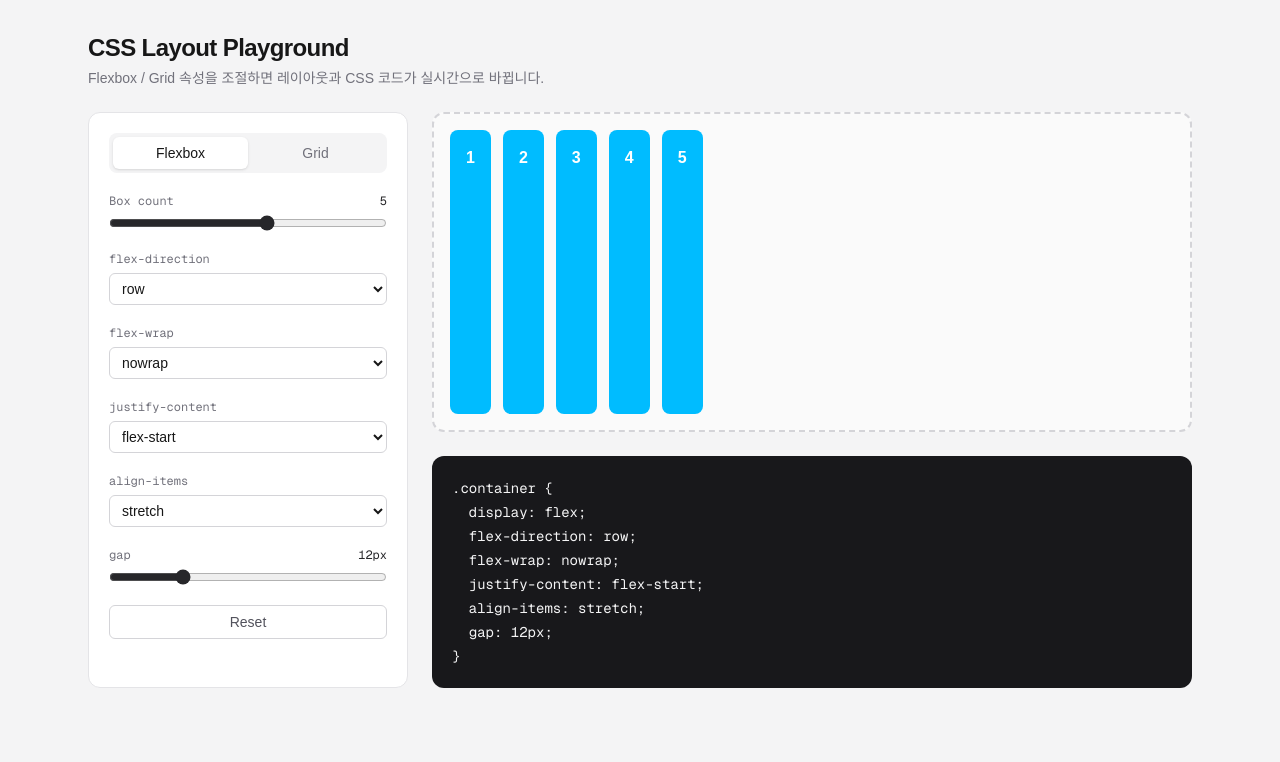
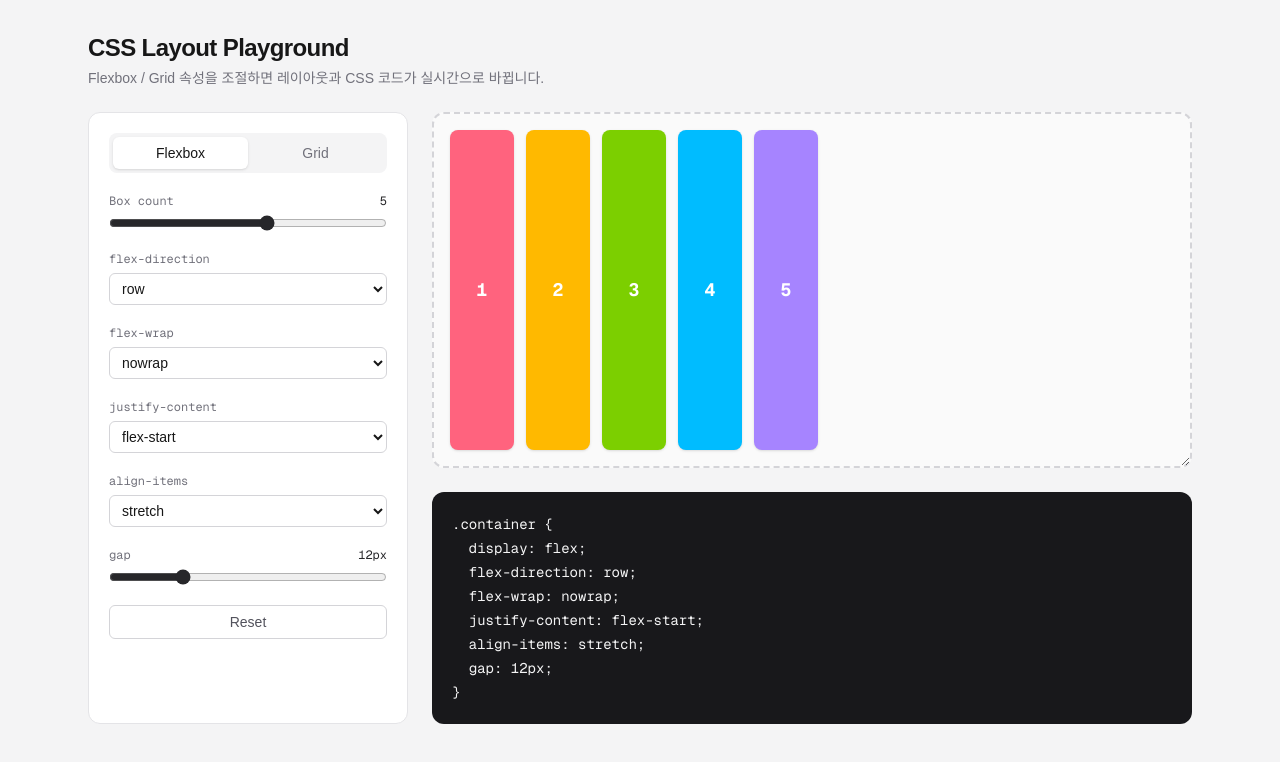
Before and after one commit to lym-bin/css-layout-playground, a Next.js app: page / in a window 1280 px wide. Shown: the top 762 px of the page. Built offline with nearby package versions, Linux system fonts and the light colour scheme.

Commit message:
feat: PreviewCanvas 분리 및 박스별 색상/높이 적용

```diff
--- a/src/components/layout-playground/LayoutPlayground.tsx
+++ b/src/components/layout-playground/LayoutPlayground.tsx
@@ -2,15 +2,16 @@
 // 플레이그라운드 전체를 조립하는 클라이언트 컴포넌트.
 // - 상태(PlaygroundState)를 여기 한 곳에서만 보관
 // - 왼쪽: ControlPanel / 오른쪽: 미리보기 + CSS 출력
-// - 미리보기와 CSS 출력은 이후 PreviewCanvas / CodeOutput 으로 교체 예정
+// - CSS 출력은 이후 CodeOutput 으로 교체 예정
 
 "use client";
 
 import { useState } from "react";
 import { INITIAL_STATE } from "@/lib/layout/constants";
-import { generateCss, toContainerStyle } from "@/lib/layout/generateCss";
+import { generateCss } from "@/lib/layout/generateCss";
 import type { PlaygroundState } from "@/lib/layout/types";
 import ControlPanel from "./ControlPanel";
+import PreviewCanvas from "./PreviewCanvas";
 
 export default function LayoutPlayground() {
   const [state, setState] = useState<PlaygroundState>(INITIAL_STATE);
@@ -20,22 +21,9 @@ export default function LayoutPlayground() {
       <ControlPanel state={state} setState={setState} />
 
       <section className="flex min-w-0 flex-col gap-6">
-        {/* TODO: PreviewCanvas 로 교체 */}
-        <div
-          className="min-h-80 rounded-xl border-2 border-dashed border-zinc-300 bg-zinc-50 p-4 dark:border-zinc-700 dark:bg-zinc-900"
-          style={toContainerStyle(state)}
-        >
-          {Array.from({ length: state.boxCount }, (_, i) => (
-            <div
-              key={i}
-              className="rounded-lg bg-sky-400 p-4 font-bold text-white"
-            >
-              {i + 1}
-            </div>
-          ))}
-        </div>
+        <PreviewCanvas state={state} />
 
-        {/* TODO: CodeOutput 으로 교체 */}
+        {/* TODO: CodeOutput으로 교체*/}
         <pre className="overflow-x-auto rounded-xl bg-zinc-900 p-5 font-mono text-sm leading-6 text-zinc-100">
           {generateCss(state)}
         </pre>
--- /dev/null
+++ b/src/components/layout-playground/PreviewCanvas.tsx
@@ -0,0 +1,47 @@
+// src/components/layout-playground/PreviewCanvas.tsx
+
+// 오른쪽 위 미리보기 영역.
+// - 상태를 style 객체로 바꿔(toContainerStyle) 컨테이너에 적용
+// - 박스마다 색/높이를 다르게 줘서 정렬,순서 변화가 눈에 보이게 함.
+// - 바깥 테두리를 좌우로 드래그해 너비를 줄여볼 수 잇음(wrap 확인용)
+
+import { toContainerStyle } from "@/lib/layout/generateCss";
+import type { PlaygroundState } from "@/lib/layout/types";
+
+// Tailwind는 소스 코드에 "완성된 문자열"로 적힌 클래스만 CSS로 만든다.
+// `bg-${color}-400` 처럼 조합하면 빌드 결과에 포함되지 않으므로 전부 풀어서 적는다.
+const BOX_COLORS = [
+  "bg-rose-400",
+  "bg-amber-400",
+  "bg-lime-500",
+  "bg-sky-400",
+  "bg-violet-400",
+  "bg-pink-400",
+  "bg-teal-400",
+  "bg-orange-400",
+];
+
+// 높이를 들쭉날쭉 수치를 줘야 align-items차이가 보임
+const BOX_MIN_HEIGHTS = [56, 88, 64, 104, 72, 96, 60, 80];
+
+interface PreviewCanvasProps {
+  state: PlaygroundState;
+}
+
+export default function PreviewCanvas({ state }: PreviewCanvasProps) {
+  return (
+    <div className="resize-x overflow-auto rounded-xl border-2 border-dashed border-zinc-300 bg-zinc-50 p-4 dark:border-zinc-700 dark:bg-zinc-900">
+      <div className="min-h-80" style={toContainerStyle(state)}>
+        {Array.from({ length: state.boxCount }, (_, i) => (
+          <div
+            key={i}
+            className={`${BOX_COLORS[i % BOX_COLORS.length]} flex min-w-16 items-center justify-center rounded-lg px-4 font-mono text-lg font-bold text-white shadow`}
+            style={{ minHeight: BOX_MIN_HEIGHTS[i % BOX_MIN_HEIGHTS.length] }}
+          >
+            {i + 1}
+          </div>
+        ))}
+      </div>
+    </div>
+  );
+}
```
